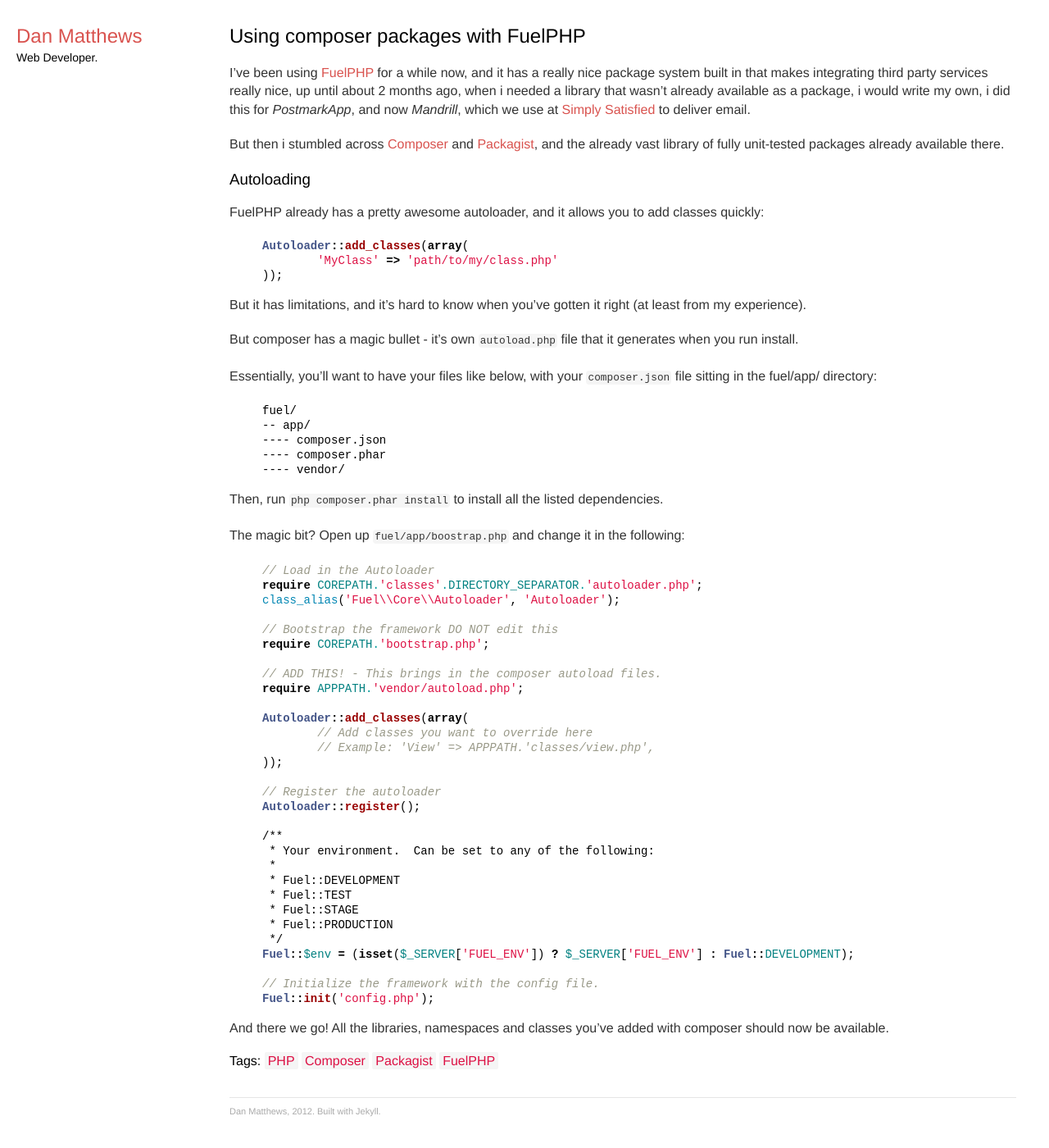
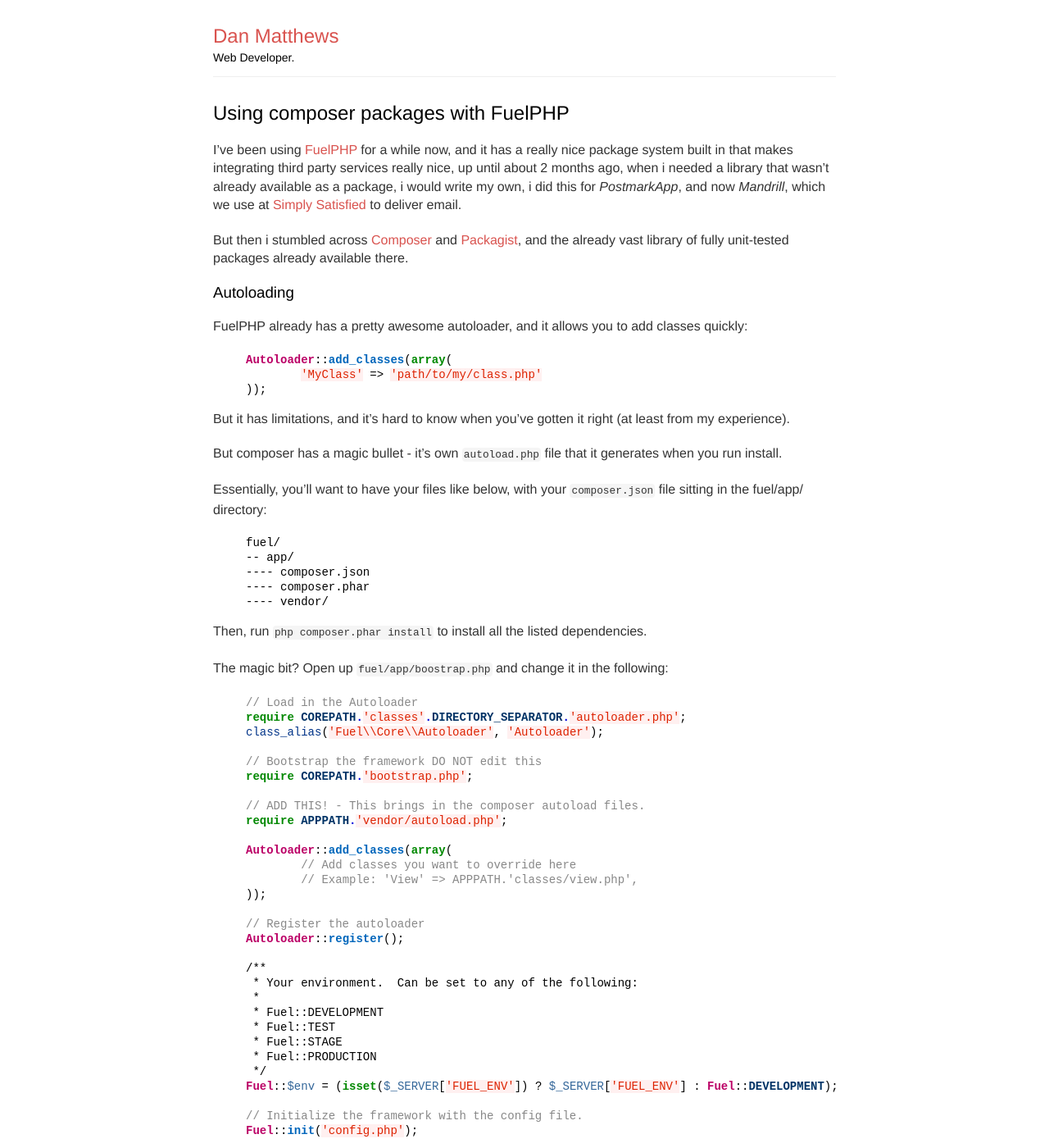
Before and after one commit to danmatthews/danmatthews.github.com, a Jekyll site: the page built from _posts/2012-11-21-fuelphp-and-composer.md, in a window 1280 px wide and 1400 px high. Shown: the whole window at 82% size. Built offline with Jekyll 4.4.1, drawn with Linux system fonts in a browser that asks for light colours; some of the changed text lies outside the part shown.

Commit message:
visual update

```diff
--- a/_layouts/default.html
+++ b/_layouts/default.html
@@ -26,7 +26,7 @@
           {% endif %}
 
           <div id="footer">
-            Dan Matthews, 2012. Built with <a href="http://jekyllrb.com/">Jekyll</a>.
+            Dan Matthews, 2013. Built with <a href="http://jekyllrb.com/">Jekyll</a>.
           </div>
       </div>
 
--- a/css/style.css
+++ b/css/style.css
@@ -3,7 +3,8 @@
   font-family: sans-serif;
   font-family: "Helvetica Neue", Helvetica, Arial, "Lucida Grande", sans-serif;
   font-size: 16px;
-  margin: 0 0 0 0;
+  width: 760px;
+  margin: 0 auto 0 auto;
 }
 a,
 a:visited {
@@ -29,10 +30,8 @@
   font-weight: bold;
 }
 #maincontent {
-  margin-left: 240px;
-  margin-right: 40px;
+  margin-right: 00px;
   padding-top: 30px;
-  padding-left: 40px;
 }
 #maincontent h2.page-title {
   padding: 0 0 20px 0;
@@ -91,7 +90,7 @@
 }
 #projects ul li h5 {
   margin: 0 0 6px 0;
-  font-size: 14px;
+  font-size: 16px;
   font-weight: normal;
 }
 #projects ul li p {
@@ -133,13 +132,9 @@
   padding: 12px 4px;
 }
 div#hero {
-  width: 220px;
-  position: fixed;
-  left: 0px;
-  top: 0px;
-  bottom: 0px;
-  padding: 30px 0px 0 20px;
+  padding: 30px 0px 0 0px;
   margin: 0;
+  border-bottom: 1px solid #eee;
   overflow: hidden;
   text-align: left;
 }
@@ -172,7 +167,7 @@
   background: #f5f5f5;
   padding: 15px 15px;
   margin: 10px 0 25px 0;
-  overflow-y: scroll;
+  overflow-x: auto;
 }
 pre {
   margin: 0;
@@ -185,7 +180,7 @@
   border: 0;
 }
 div.tags span {
-  color: #D14;
+  color: #444444;
   background: #f5f5f5;
   padding: 2px 4px;
   border-radius: 2px;
--- a/css/syntax.css
+++ b/css/syntax.css
@@ -1,61 +1,60 @@
-.highlight  { background: #ffffff; }
-.highlight .c { color: #999988; font-style: italic } /* Comment */
+.highlight .hll { background-color: #ffffcc }
+.highlight .c { color: #888888 } /* Comment */
 .highlight .err { color: #a61717; background-color: #e3d2d2 } /* Error */
-.highlight .k { font-weight: bold } /* Keyword */
-.highlight .o { font-weight: bold } /* Operator */
-.highlight .cm { color: #999988; font-style: italic } /* Comment.Multiline */
-.highlight .cp { color: #999999; font-weight: bold } /* Comment.Preproc */
-.highlight .c1 { color: #999988; font-style: italic } /* Comment.Single */
-.highlight .cs { color: #999999; font-weight: bold; font-style: italic } /* Comment.Special */
+.highlight .k { color: #008800; font-weight: bold } /* Keyword */
+.highlight .cm { color: #888888 } /* Comment.Multiline */
+.highlight .cp { color: #cc0000; font-weight: bold } /* Comment.Preproc */
+.highlight .c1 { color: #888888 } /* Comment.Single */
+.highlight .cs { color: #cc0000; font-weight: bold; background-color: #fff0f0 } /* Comment.Special */
 .highlight .gd { color: #000000; background-color: #ffdddd } /* Generic.Deleted */
-.highlight .gd .x { color: #000000; background-color: #ffaaaa } /* Generic.Deleted.Specific */
 .highlight .ge { font-style: italic } /* Generic.Emph */
 .highlight .gr { color: #aa0000 } /* Generic.Error */
-.highlight .gh { color: #999999 } /* Generic.Heading */
+.highlight .gh { color: #303030 } /* Generic.Heading */
 .highlight .gi { color: #000000; background-color: #ddffdd } /* Generic.Inserted */
-.highlight .gi .x { color: #000000; background-color: #aaffaa } /* Generic.Inserted.Specific */
 .highlight .go { color: #888888 } /* Generic.Output */
 .highlight .gp { color: #555555 } /* Generic.Prompt */
 .highlight .gs { font-weight: bold } /* Generic.Strong */
-.highlight .gu { color: #aaaaaa } /* Generic.Subheading */
+.highlight .gu { color: #606060 } /* Generic.Subheading */
 .highlight .gt { color: #aa0000 } /* Generic.Traceback */
-.highlight .kc { font-weight: bold } /* Keyword.Constant */
-.highlight .kd { font-weight: bold } /* Keyword.Declaration */
-.highlight .kp { font-weight: bold } /* Keyword.Pseudo */
-.highlight .kr { font-weight: bold } /* Keyword.Reserved */
-.highlight .kt { color: #445588; font-weight: bold } /* Keyword.Type */
-.highlight .m { color: #009999 } /* Literal.Number */
-.highlight .s { color: #d14 } /* Literal.String */
-.highlight .na { color: #008080 } /* Name.Attribute */
-.highlight .nb { color: #0086B3 } /* Name.Builtin */
-.highlight .nc { color: #445588; font-weight: bold } /* Name.Class */
-.highlight .no { color: #008080 } /* Name.Constant */
-.highlight .ni { color: #800080 } /* Name.Entity */
-.highlight .ne { color: #990000; font-weight: bold } /* Name.Exception */
-.highlight .nf { color: #990000; font-weight: bold } /* Name.Function */
-.highlight .nn { color: #555555 } /* Name.Namespace */
-.highlight .nt { color: #000080 } /* Name.Tag */
-.highlight .nv { color: #008080 } /* Name.Variable */
-.highlight .ow { font-weight: bold } /* Operator.Word */
+.highlight .kc { color: #008800; font-weight: bold } /* Keyword.Constant */
+.highlight .kd { color: #008800; font-weight: bold } /* Keyword.Declaration */
+.highlight .kn { color: #008800; font-weight: bold } /* Keyword.Namespace */
+.highlight .kp { color: #008800 } /* Keyword.Pseudo */
+.highlight .kr { color: #008800; font-weight: bold } /* Keyword.Reserved */
+.highlight .kt { color: #888888; font-weight: bold } /* Keyword.Type */
+.highlight .m { color: #0000DD; font-weight: bold } /* Literal.Number */
+.highlight .s { color: #dd2200; background-color: #fff0f0 } /* Literal.String */
+.highlight .na { color: #336699 } /* Name.Attribute */
+.highlight .nb { color: #003388 } /* Name.Builtin */
+.highlight .nc { color: #bb0066; font-weight: bold } /* Name.Class */
+.highlight .no { color: #003366; font-weight: bold } /* Name.Constant */
+.highlight .nd { color: #555555 } /* Name.Decorator */
+.highlight .ne { color: #bb0066; font-weight: bold } /* Name.Exception */
+.highlight .nf { color: #0066bb; font-weight: bold } /* Name.Function */
+.highlight .nl { color: #336699; font-style: italic } /* Name.Label */
+.highlight .nn { color: #bb0066; font-weight: bold } /* Name.Namespace */
+.highlight .py { color: #336699; font-weight: bold } /* Name.Property */
+.highlight .nt { color: #bb0066; font-weight: bold } /* Name.Tag */
+.highlight .nv { color: #336699 } /* Name.Variable */
+.highlight .ow { color: #008800 } /* Operator.Word */
 .highlight .w { color: #bbbbbb } /* Text.Whitespace */
-.highlight .mf { color: #009999 } /* Literal.Number.Float */
-.highlight .mh { color: #009999 } /* Literal.Number.Hex */
-.highlight .mi { color: #009999 } /* Literal.Number.Integer */
-.highlight .mo { color: #009999 } /* Literal.Number.Oct */
-.highlight .sb { color: #d14 } /* Literal.String.Backtick */
-.highlight .sc { color: #d14 } /* Literal.String.Char */
-.highlight .sd { color: #d14 } /* Literal.String.Doc */
-.highlight .s2 { color: #d14 } /* Literal.String.Double */
-.highlight .se { color: #d14 } /* Literal.String.Escape */
-.highlight .sh { color: #d14 } /* Literal.String.Heredoc */
-.highlight .si { color: #d14 } /* Literal.String.Interpol */
-.highlight .sx { color: #d14 } /* Literal.String.Other */
-.highlight .sr { color: #009926 } /* Literal.String.Regex */
-.highlight .s1 { color: #d14 } /* Literal.String.Single */
-.highlight .ss { color: #990073 } /* Literal.String.Symbol */
-.highlight .bp { color: #999999 } /* Name.Builtin.Pseudo */
-.highlight .vc { color: #008080 } /* Name.Variable.Class */
-.highlight .vg { color: #008080 } /* Name.Variable.Global */
-.highlight .vi { color: #008080 } /* Name.Variable.Instance */
-.highlight .il { color: #009999 } /* Literal.Number.Integer.Long */
-span.lineno { color:#bbb; }
+.highlight .mf { color: #0000DD; font-weight: bold } /* Literal.Number.Float */
+.highlight .mh { color: #0000DD; font-weight: bold } /* Literal.Number.Hex */
+.highlight .mi { color: #0000DD; font-weight: bold } /* Literal.Number.Integer */
+.highlight .mo { color: #0000DD; font-weight: bold } /* Literal.Number.Oct */
+.highlight .sb { color: #dd2200; background-color: #fff0f0 } /* Literal.String.Backtick */
+.highlight .sc { color: #dd2200; background-color: #fff0f0 } /* Literal.String.Char */
+.highlight .sd { color: #dd2200; background-color: #fff0f0 } /* Literal.String.Doc */
+.highlight .s2 { color: #dd2200; background-color: #fff0f0 } /* Literal.String.Double */
+.highlight .se { color: #0044dd; background-color: #fff0f0 } /* Literal.String.Escape */
+.highlight .sh { color: #dd2200; background-color: #fff0f0 } /* Literal.String.Heredoc */
+.highlight .si { color: #3333bb; background-color: #fff0f0 } /* Literal.String.Interpol */
+.highlight .sx { color: #22bb22; background-color: #f0fff0 } /* Literal.String.Other */
+.highlight .sr { color: #008800; background-color: #fff0ff } /* Literal.String.Regex */
+.highlight .s1 { color: #dd2200; background-color: #fff0f0 } /* Literal.String.Single */
+.highlight .ss { color: #aa6600; background-color: #fff0f0 } /* Literal.String.Symbol */
+.highlight .bp { color: #003388 } /* Name.Builtin.Pseudo */
+.highlight .vc { color: #336699 } /* Name.Variable.Class */
+.highlight .vg { color: #dd7700 } /* Name.Variable.Global */
+.highlight .vi { color: #3333bb } /* Name.Variable.Instance */
+.highlight .il { color: #0000DD; font-weight: bold } /* Literal.Number.Integer.Long */
--- a/index.html
+++ b/index.html
@@ -5,7 +5,7 @@
 
 <div id="bio">
 
-  <p>I'm a web developer coding in mainly <a class="lang" href="http://php.net">PHP</a>, but dabbling in languages, technologies, frameworks and tools like <a class="lang" href="http://fuelphp.com">FuelPHP</a>, <a class="lang" href="http://laravel.com">Laravel</a>, <a class="lang" href="http://jquery.com">jQuery</a>, <a class="lang" href="http://www.ruby-lang.org/en/">Ruby</a>, <a class="lang" href="http://lesscss.org">LESS</a>, <a class="lang" href="http://puppetlabs.com/">Puppet</a>, <a class="lang" href="http://vagrantup.com/">Vagrant</a> and <a href="http://drupal.org">Drupal</a>. Currently, i'm a developer at <a href="http://hydrant.co.uk">Hydrant</a>, while also being the sole developer on <a href="http://simplysatisfied.net/">Simply Satisfied</a>. Checkout my projects on <a href="http://github.com/danmatthews">Github</a>, or follow me on <a href="http://twitter.com/danmatthews">Twitter</a>.</p>
+  <p>I'm a web developer coding in mainly <a class="lang" href="http://php.net">PHP</a>, but dabbling in languages, technologies, frameworks and tools like <a class="lang" href="http://fuelphp.com">FuelPHP</a>, <a class="lang" href="http://laravel.com">Laravel</a>, <a class="lang" href="http://jquery.com">jQuery</a>, <a class="lang" href="http://lesscss.org">LESS</a>, <a href="http://drupal.org">Drupal</a> and many more. Currently, i'm a developer at <a href="http://hydrant.co.uk">Hydrant</a>, while also being the sole developer on <a href="http://simplysatisfied.net/">Simply Satisfied</a>. Checkout my projects on <a href="http://github.com/danmatthews">Github</a>, or follow me on <a href="http://twitter.com/danmatthews">Twitter</a>.</p>
 
 </div>
 
@@ -25,9 +25,5 @@
 			<h5><a href="http://simplysatisfied.net">Simply Satisfied</a></h5>
 			<p>Simply Satisfied is a quick way to collect customer feedback, build a survey, send email invites, and view your performance over time.</p>
 		</li>
-		<li>
-			<h5><a href="http://github.com/danmatthews/req">Req</a></h5>
-			<p>Req is a two-part tool for developers - a command line utility that lets you template HTTP requests using JSON documents, and a PHP class you can use in your applications to make using cURL requests easier.</p>
-		</li>
 	</ul>
 </div>
```
Also changed, not shown: less/style.less (+8 -14 lines), 6 other files.
